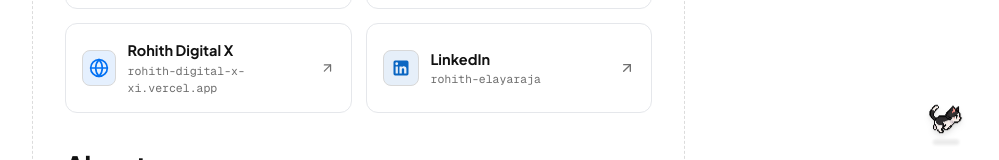
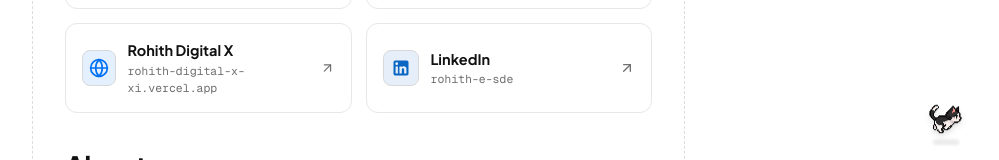
Before and after one commit to ROHITHELAYARAJA/PortFolio, a React (Vite) app: page /#home in a window 1280 px wide. Shown: the part 623-783 px from the top of the page, without its empty margins (272-1271 px from the left). Built offline with nearby package versions, Linux system fonts and the light colour scheme; no server answers; a web font is replaced by a local one.

Commit message:
fix(links): update LinkedIn URL to https://www.linkedin.com/in/rohith-e-sde/

```diff
--- a/index.html
+++ b/index.html
@@ -58,7 +58,7 @@
           ],
           "sameAs": [
             "https://github.com/ROHITHELAYARAJA",
-            "https://www.linkedin.com/in/rohith-elayaraja/",
+            "https://www.linkedin.com/in/rohith-e-sde/",
             "https://leetcode.com/Shinchan_2007",
             "https://rohith-digital-x-xi.vercel.app"
           ]
--- a/public/api/all.json
+++ b/public/api/all.json
@@ -6,7 +6,7 @@
     "title": "Software Developer / AI & ML Engineer",
     "email": "e.rohit3130@gmail.com",
     "github": "https://github.com/ROHITHELAYARAJA",
-    "linkedin": "https://www.linkedin.com/in/rohith-elayaraja/",
+    "linkedin": "https://www.linkedin.com/in/rohith-e-sde/",
     "leetcode": "https://leetcode.com/Shinchan_2007",
     "portfolio": "https://rohith-digital-x-xi.vercel.app",
     "anisCreation": "https://anis-creation.vercel.app",
--- a/public/api/home.json
+++ b/public/api/home.json
@@ -41,7 +41,7 @@
     },
     {
       "name": "LinkedIn",
-      "url": "https://www.linkedin.com/in/rohith-elayaraja/",
+      "url": "https://www.linkedin.com/in/rohith-e-sde/",
       "icon": "linkedin"
     },
     {
--- a/public/api/portfolio.json
+++ b/public/api/portfolio.json
@@ -40,7 +40,7 @@
     },
     {
       "name": "LinkedIn",
-      "url": "https://www.linkedin.com/in/rohith-elayaraja/",
+      "url": "https://www.linkedin.com/in/rohith-e-sde/",
       "icon": "linkedin",
       "color": "#0A66C2",
       "darkColor": "#0A66C2"
--- a/public/api/profile.json
+++ b/public/api/profile.json
@@ -40,7 +40,7 @@
     },
     {
       "name": "LinkedIn",
-      "url": "https://www.linkedin.com/in/rohith-elayaraja/",
+      "url": "https://www.linkedin.com/in/rohith-e-sde/",
       "icon": "linkedin",
       "color": "#0A66C2",
       "darkColor": "#0A66C2"
--- a/src/api/portfolioApi.ts
+++ b/src/api/portfolioApi.ts
@@ -79,7 +79,7 @@
     },
     {
       name: 'LinkedIn',
-      url: 'https://www.linkedin.com/in/rohith-elayaraja/',
+      url: 'https://www.linkedin.com/in/rohith-e-sde/',
       icon: 'linkedin',
       color: '#0A66C2',
       darkColor: '#0A66C2'
--- a/src/components/contact/ContactSection.tsx
+++ b/src/components/contact/ContactSection.tsx
@@ -63,7 +63,7 @@
           </a>
 
           <a
-            href="https://www.linkedin.com/in/rohith-elayaraja/"
+            href="https://www.linkedin.com/in/rohith-e-sde/"
             target="_blank"
             rel="noopener noreferrer"
             className="group flex items-center justify-between rounded-xl border border-hairline bg-subtle p-3.5 transition-all hover:border-btn-border hover:bg-surface"
--- a/src/components/hero/HeroProfile.tsx
+++ b/src/components/hero/HeroProfile.tsx
@@ -246,7 +246,7 @@
         </a>
 
         <a
-          href="https://www.linkedin.com/in/rohith-elayaraja/"
+          href="https://www.linkedin.com/in/rohith-e-sde/"
           target="_blank"
           rel="noopener noreferrer"
           className="group flex items-center justify-between rounded-xl border border-hairline/80 bg-surface p-3.5 sm:p-4 transition-all duration-200 hover:border-btn-border hover:bg-subtle/80 hover:shadow-xs"
@@ -262,7 +262,7 @@
                 LinkedIn
               </div>
               <div className="font-mono text-[11.5px] text-ink-soft">
-                rohith-elayaraja
+                rohith-e-sde
               </div>
             </div>
           </div>
--- a/src/components/layout/Footer.tsx
+++ b/src/components/layout/Footer.tsx
@@ -72,7 +72,7 @@
             </a>
 
             <a
-              href="https://www.linkedin.com/in/rohith-elayaraja/"
+              href="https://www.linkedin.com/in/rohith-e-sde/"
               target="_blank"
               rel="noreferrer"
               aria-label="LinkedIn Profile"
--- a/src/components/palette/CommandPalette.tsx
+++ b/src/components/palette/CommandPalette.tsx
@@ -239,9 +239,9 @@
       label: 'Open LinkedIn Profile',
       category: 'Actions',
       icon: <ExternalLink className="size-4 text-ink-soft" />,
-      hint: 'rohith-elayaraja',
+      hint: 'rohith-e-sde',
       action: () => {
-        window.open('https://www.linkedin.com/in/rohith-elayaraja/', '_blank');
+        window.open('https://www.linkedin.com/in/rohith-e-sde/', '_blank');
         onClose();
       },
     },
--- a/src/data/portfolioData.ts
+++ b/src/data/portfolioData.ts
@@ -104,7 +104,7 @@
     },
     {
       name: 'LinkedIn',
-      url: 'https://www.linkedin.com/in/rohith-elayaraja/',
+      url: 'https://www.linkedin.com/in/rohith-e-sde/',
       icon: 'linkedin',
       brandColor: '#0A66C2',
     },
```
Also changed, not shown: 2 other files (tests, documents, lock files or other folders).
